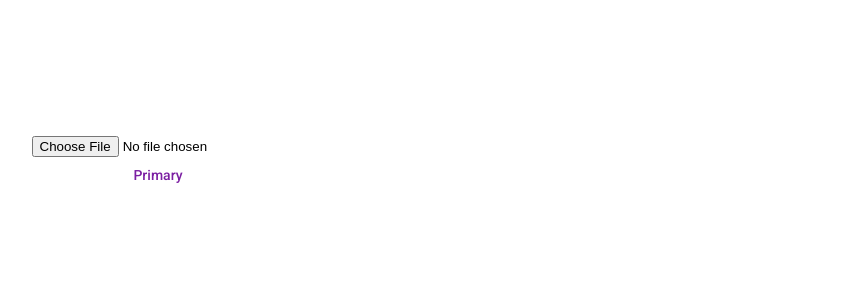
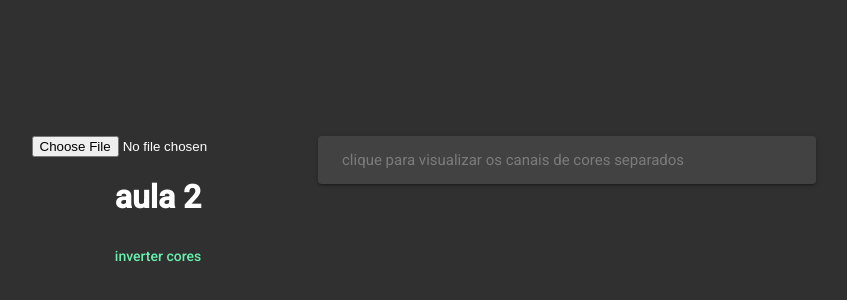
Before and after one commit to jibaky/trabalhoPDI2022, an Angular app: page /home in a window 1280 px wide. Shown: the part 68-368 px from the top of the page, without its empty margins (2-849 px from the left). Built offline with nearby package versions, Linux system fonts and the light colour scheme.

Commit message:
implementar divisão da imagem em tres canais de cor

```diff
--- a/src/app/app.module.ts
+++ b/src/app/app.module.ts
@@ -7,6 +7,9 @@ import { ImgUploadComponent } from './components/img-upload/img-upload.component
 import { VisualComponent } from './components/visual/visual.component';
 import { BrowserAnimationsModule } from '@angular/platform-browser/animations';
 import {MatButtonModule} from '@angular/material/button';
+import {MatExpansionModule} from '@angular/material/expansion';
+import {MatTooltipModule} from '@angular/material/tooltip';
+
 
 @NgModule({
   declarations: [
@@ -20,6 +23,8 @@ import {MatButtonModule} from '@angular/material/button';
     AppRoutingModule,
     BrowserAnimationsModule,
     MatButtonModule,
+    MatExpansionModule,
+    MatTooltipModule,
   ],
   providers: [],
   bootstrap: [AppComponent]
--- a/src/app/components/img-upload/img-upload.component.html
+++ b/src/app/components/img-upload/img-upload.component.html
@@ -3,5 +3,5 @@
 
 
 
-
-<button mat-button color="primary" (click)="negativar()">Primary</button>
+<h1>aula 2</h1>
+<button mat-button color="accent" (click)="negativar()">inverter cores</button>
--- a/src/app/components/visual/visual.component.html
+++ b/src/app/components/visual/visual.component.html
@@ -1 +1,15 @@
-<canvas id='draw' #draw width='150' class='aspero'></canvas><br>
+<canvas id='draw' #draw width='150' class='aspero'></canvas>
+<mat-accordion>
+    <mat-expansion-panel [disabled]="!servico.isLoaded">
+        <mat-expansion-panel-header>
+            <mat-panel-title>
+                clique para visualizar os canais de cores separados
+            </mat-panel-title>
+        </mat-expansion-panel-header>
+        <div class="flex">
+            <canvas matTooltip="canal vermelho" id='drawR' #drawR width='150' class='aspero'></canvas>
+            <canvas matTooltip="canal verde" id='drawG' #drawG width='150' class='aspero'></canvas>
+            <canvas matTooltip="canal azul" id='drawB' #drawB width='150' class='aspero'></canvas>
+        </div>
+    </mat-expansion-panel>
+</mat-accordion>
--- a/src/app/components/visual/visual.component.scss
+++ b/src/app/components/visual/visual.component.scss
@@ -4,7 +4,15 @@
 .aspero{
     image-rendering: pixelated;
 }
-canvas{
+#draw{
     max-width: 40%;
     min-width: 200px;
 }
+.flex{
+    display: flex;
+    flex-direction: row;
+    justify-content: space-around;
+}
+#drawR, #drawG, #drawB{
+    max-width: 30%;
+}
--- a/src/app/components/visual/visual.component.ts
+++ b/src/app/components/visual/visual.component.ts
@@ -11,16 +11,19 @@ import { ImageService } from 'src/app/services/image.service';
 export class VisualComponent {
 
   @ViewChild('draw') myCanvas: ElementRef;
+  @ViewChild('drawR') myCanvasR: ElementRef;
+  @ViewChild('drawG') myCanvasG: ElementRef;
+  @ViewChild('drawB') myCanvasB: ElementRef;
 
-  constructor(private servico: ImageService) { }
+  constructor(public servico: ImageService) { }
 
-  drawOnCanvas(pic: Imagem){
+  drawOnCanvas(canvas: ElementRef, pic: Imagem, pesoR: number = 1, pesoG: number = 1, pesoB: number = 1 ){
     //console.log(this.myCanvas);
-    const context = this.myCanvas.nativeElement.getContext('2d');
-    this.myCanvas.nativeElement.width = pic.largura;
-    this.myCanvas.nativeElement.height = pic.altura;
+    const context = canvas.nativeElement.getContext('2d');
+    canvas.nativeElement.width = pic.largura;
+    canvas.nativeElement.height = pic.altura;
     for(let i = 0; i<pic.pixels.length; i++){
-      context.fillStyle = `rgb(${pic.pixels[i].r}, ${pic.pixels[i].g}, ${pic.pixels[i].b})`;
+      context.fillStyle = `rgb(${pic.pixels[i].r*pesoR}, ${pic.pixels[i].g*pesoG}, ${pic.pixels[i].b*pesoB})`;
       context.fillRect(i%pic.largura, Math.floor(i/pic.largura), 1, 1);
     }
   }
@@ -29,7 +32,10 @@ export class VisualComponent {
     this.servico.pictureStream.pipe(
       filter((v)=> v != null)
     ).subscribe((updatedPicture: Imagem)=>{
-      this.drawOnCanvas(updatedPicture);
+      this.drawOnCanvas(this.myCanvas, updatedPicture);
+      this.drawOnCanvas(this.myCanvasR, updatedPicture, 1, 0, 0);
+      this.drawOnCanvas(this.myCanvasG, updatedPicture, 0, 1, 0);
+      this.drawOnCanvas(this.myCanvasB, updatedPicture, 0, 0, 1);
     });
   }
 
--- a/src/app/services/image.service.ts
+++ b/src/app/services/image.service.ts
@@ -6,7 +6,7 @@ import { Imagem, Pixel } from '../models/image.model';
   providedIn: 'root'
 })
 export class ImageService {
-
+  public isLoaded: boolean = false;
   private pic: Imagem = new Imagem();
   /** observable da imagem original */
   public originalStream = new BehaviorSubject(null);
@@ -40,6 +40,7 @@ export class ImageService {
         //console.log(this.pic.pixels);
         this.originalStream.next(this.pic);
         this.pictureStream.next(this.pic);
+        this.isLoaded = true;
         resolve(true);
       };
       leitor.readAsText(arquivo);
--- a/src/index.html
+++ b/src/index.html
@@ -10,7 +10,7 @@
   <link href="https://fonts.googleapis.com/css2?family=Roboto:wght@300;400;500&display=swap" rel="stylesheet">
   <link href="https://fonts.googleapis.com/icon?family=Material+Icons" rel="stylesheet">
 </head>
-<body>
+<body class="mat-app-background">
   <app-root></app-root>
 </body>
 </html>
```
